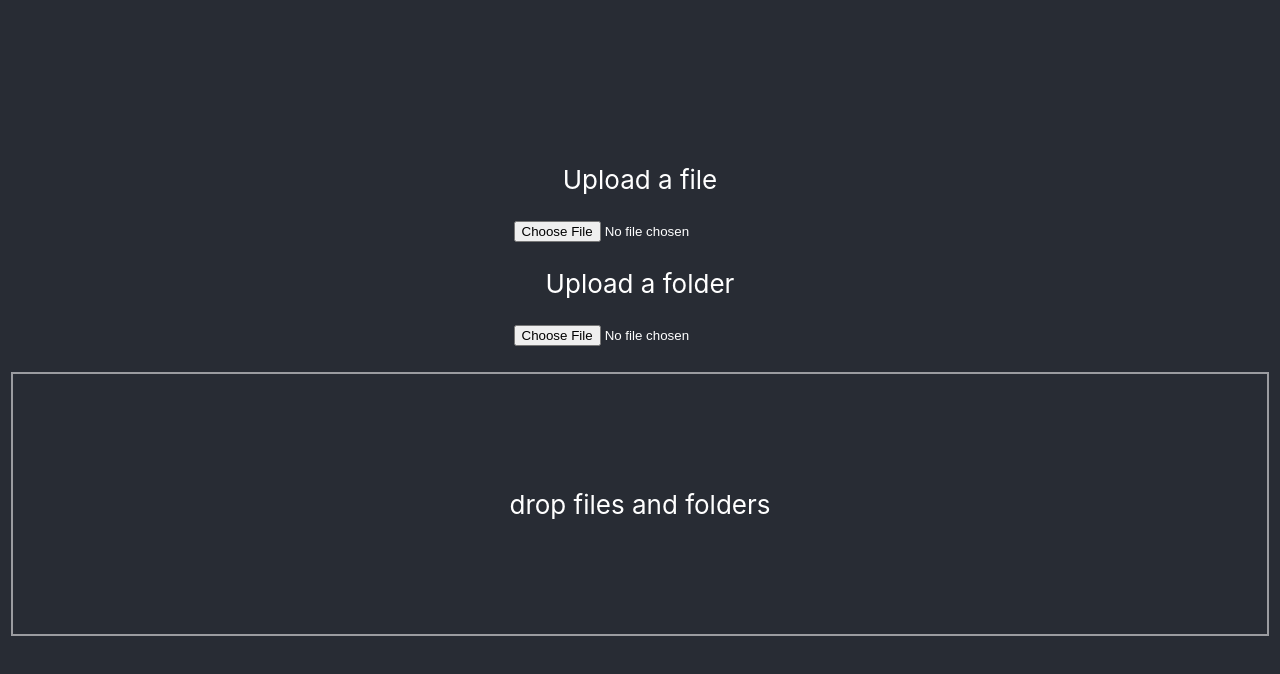
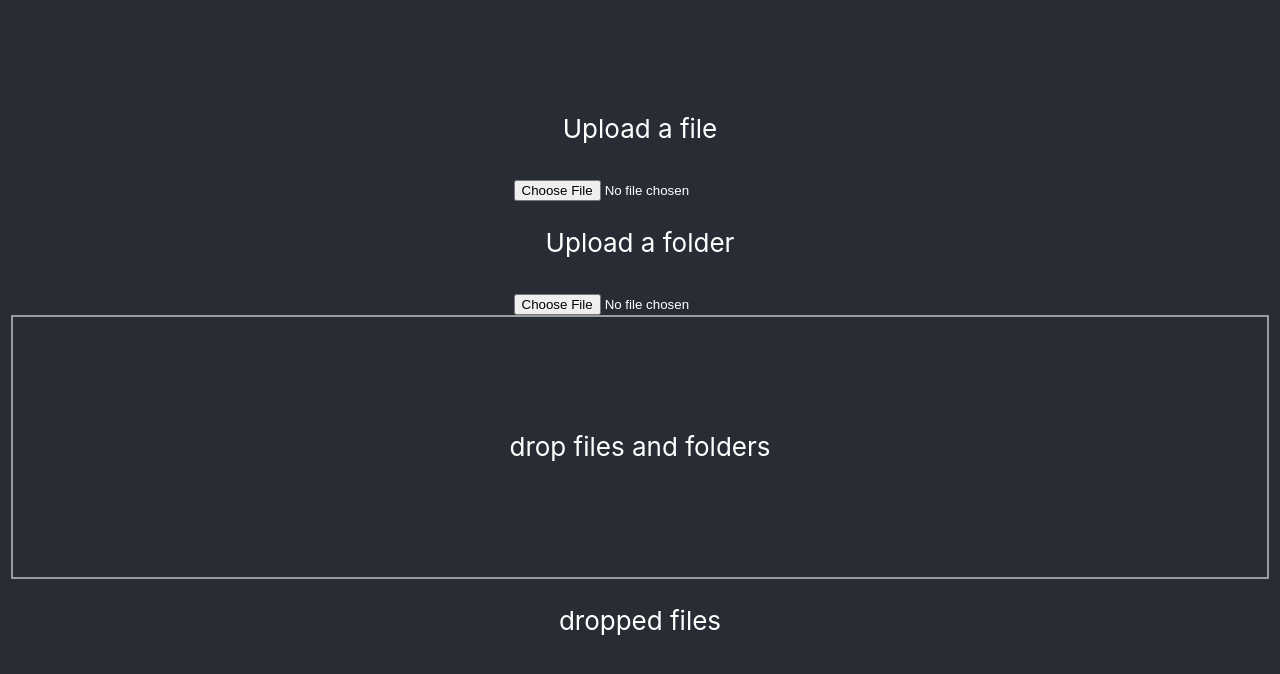
Before and after one commit to mike-holm-percipient/dragndrop-upload, a React (Create React App) app: page / in a window 1280 px wide. Shown: the top 674 px of the page. Built offline with nearby package versions, Linux system fonts and the light colour scheme.

Commit message:
render dropped results

```diff
--- a/package.json
+++ b/package.json
@@ -6,6 +6,7 @@
     "@testing-library/jest-dom": "^4.2.4",
     "@testing-library/react": "^9.3.2",
     "@testing-library/user-event": "^7.1.2",
+    "classnames": "^2.2.6",
     "react": "^16.12.0",
     "react-dom": "^16.12.0",
     "react-scripts": "3.3.0"
--- a/src/App.css
+++ b/src/App.css
@@ -1,16 +1,5 @@
 .App {
   text-align: center;
-}
-
-.App-logo {
-  height: 40vmin;
-  pointer-events: none;
-}
-
-@media (prefers-reduced-motion: no-preference) {
-  .App-logo {
-    animation: App-logo-spin infinite 20s linear;
-  }
 }
 
 .App-header {
@@ -24,15 +13,20 @@
   color: white;
 }
 
-.App-link {
-  color: #61dafb;
+.dropzone {
+  border: 2px solid #fff8;
+  width: 98%;
+  height: 10em;
+  display: flex;
+  justify-content: center;
+  align-items: center;
+  transition: all .35s ease-in;
 }
 
-@keyframes App-logo-spin {
-  from {
-    transform: rotate(0deg);
-  }
-  to {
-    transform: rotate(360deg);
-  }
+.dropzone-active {
+  background: #fff2;
 }
+
+.FileList-root {
+  text-align: left;
+}
--- a/src/App.js
+++ b/src/App.js
@@ -1,72 +1,50 @@
 import React, {useState} from 'react';
+import cn from 'classnames';
+import FileUploadSection from './FileUploadSection';
+import FolderUploadSection from './FolderUploadSection';
+import Dropzone from './Dropzone';
 import './App.css';
 
-const FileUpload = props => (
-  <input
-    type='file'
-    {...props}
+const File = ({className, ...restProps}) => (
+  <li
+    className={cn('File-root', className)}
+    {...restProps}
   />
-)
+);
 
-const FolderUpload = props => (
-  <FileUpload
-    webkitdirectory=''
-  />
-)
+const FileList = ({className, data, ...restProps}) => (
+  <ul
+    className={cn('FileList-root', className)}
+    {...restProps}
+  >
+    {data.map(({name, files}) => {
+      if (files) console.log(name, files.length);
+      return files ? (
+        <File key={name}>
+          {name}
+          <FileList data={files} />
+        </File>
+      ) : (
+        <File key={name}>{name}</File>
+      );
+    })}
+  </ul>
+);
 
-function App() {
-  const [dragOver, setDragOver] = useState(false)
+const App = () => {
+  const [files, setFiles] = useState([]);
+
   return (
     <div className="App">
       <header className="App-header">
-        <p>Upload a file</p>
-        <FileUpload />
-        <p>Upload a folder</p>
-        <FolderUpload />
-        <p
-          onDragOver={e => {
-            e.preventDefault()
-          }}
-          onDragEnter={e => {
-            e.preventDefault()
-            setDragOver(true)
-          }}
-          onDragLeave={e => {
-            e.preventDefault()
-            setDragOver(false)
-          }}
-          onDrop={e => {
-            setDragOver(false)
-            console.log('file(s) dropped')
-            e.preventDefault()
-            e.stopPropagation()
-
-            const {items, files} = e.dataTransfer
-            if (items) {
-              for (let i = 0; i < items.length; i++) {
-                console.log('item', items[i].kind)
-              }
-            } else {
-              for (let f = 0; f < files.length; f++) {
-                console.log('file', files[f].name)
-              }
-            }
-            console.log('list o files', e.dataTransfer.items)
-          }}
-          style={{
-            border: '2px solid #fff8',
-            background: dragOver && '#fff2',
-            width: '98%',
-            height: '10em',
-            display: 'flex',
-            justifyContent: 'center',
-            alignItems: 'center'
-          }}>
-          drop files and folders
-        </p>
+        <FileUploadSection />
+        <FolderUploadSection />
+        <Dropzone onDrop={setFiles}/>
+        <p>dropped files</p>
+        <FileList data={files} />
       </header>
     </div>
   );
-}
+};
 
 export default App;
--- /dev/null
+++ b/src/Dropzone.js
@@ -0,0 +1,70 @@
+import React, { useState } from 'react';
+import cn from 'classnames';
+
+const scanDirectory = dir => new Promise((resolve, reject) => {
+  const reader = dir.createReader();
+  reader.readEntries(entries => { // needs called multiple times
+    Promise.all(entries.map(scanEntry)).then(resolve); // recursion probably needs capped
+  }, reject);
+});
+
+const scanEntry = entry => new Promise((resolve, reject) => {
+  const {name} = entry;
+  const file = {name};
+
+  if (entry.isDirectory) {
+    scanDirectory(entry)
+      .then(files => resolve({ ...file, files }))
+      .catch(reject);
+  } else {
+    resolve(file);
+  }
+});
+
+const Dropzone = ({onDrop}) => {
+  const [hovered, setHovered] = useState(false);
+  return (
+    <div
+      className={cn(
+        'dropzone',
+        hovered && 'dropzone-active'
+      )}
+      onDragOver={e => {
+        e.preventDefault();
+      }}
+      onDragEnter={e => {
+        e.preventDefault();
+        setHovered(true);
+      }}
+      onDragLeave={e => {
+        e.preventDefault();
+        setHovered(false);
+      }}
+      onDrop={async e => {
+        setHovered(false);
+        console.log('file(s) dropped');
+        e.preventDefault();
+        e.stopPropagation();
+
+        const {items, files} = e.dataTransfer;
+        const data = [];
+
+        if (items) {
+          for (const item of items) {
+            const entry = item.webkitGetAsEntry();
+            data.push(await scanEntry(entry));
+          }
+        } else {
+          for (const file of files) {
+            console.log('file', file);
+          }
+        }
+
+        onDrop(data);
+      }}>
+      drop files and folders
+    </div>
+  );
+};
+
+export default Dropzone;
--- /dev/null
+++ b/src/FileUploadSection.js
@@ -0,0 +1,13 @@
+import React from 'react';
+import {FileUpload} from './Input';
+
+const FileUploadSection = props => {
+  return (
+    <div {...props}>
+      <p>Upload a file</p>
+      <FileUpload />
+    </div>
+  )
+};
+
+export default FileUploadSection;
--- /dev/null
+++ b/src/FolderUploadSection.js
@@ -0,0 +1,13 @@
+import React from 'react';
+import {FolderUpload} from './Input';
+
+const FolderUploadSection = props => {
+  return (
+    <div {...props}>
+      <p>Upload a folder</p>
+      <FolderUpload />
+    </div>
+  );
+};
+
+export default FolderUploadSection;
--- /dev/null
+++ b/src/Input.js
@@ -0,0 +1,25 @@
+import React from 'react';
+
+const FileUpload = props => (
+  <input
+    type='file'
+    {...props}
+  />
+)
+
+const FolderUpload = props => (
+  <FileUpload
+    webkitdirectory=''
+  />
+)
+
+const Input = {
+  FileUpload,
+  FolderUpload
+}
+
+export default Input
+export {
+  FileUpload,
+  FolderUpload
+}
```
Also changed, not shown: 1 other file (tests, documents, lock files or other folders).
